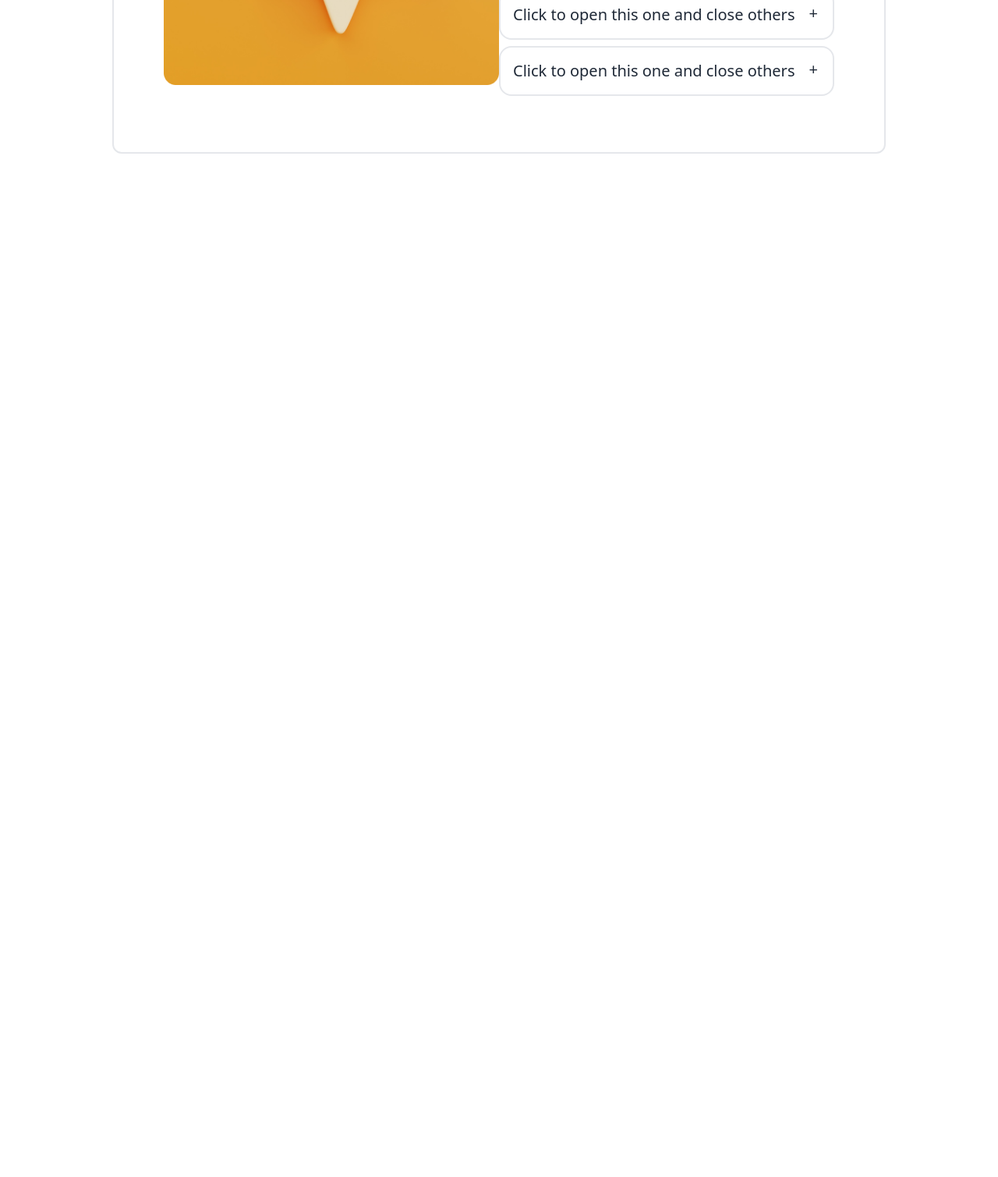
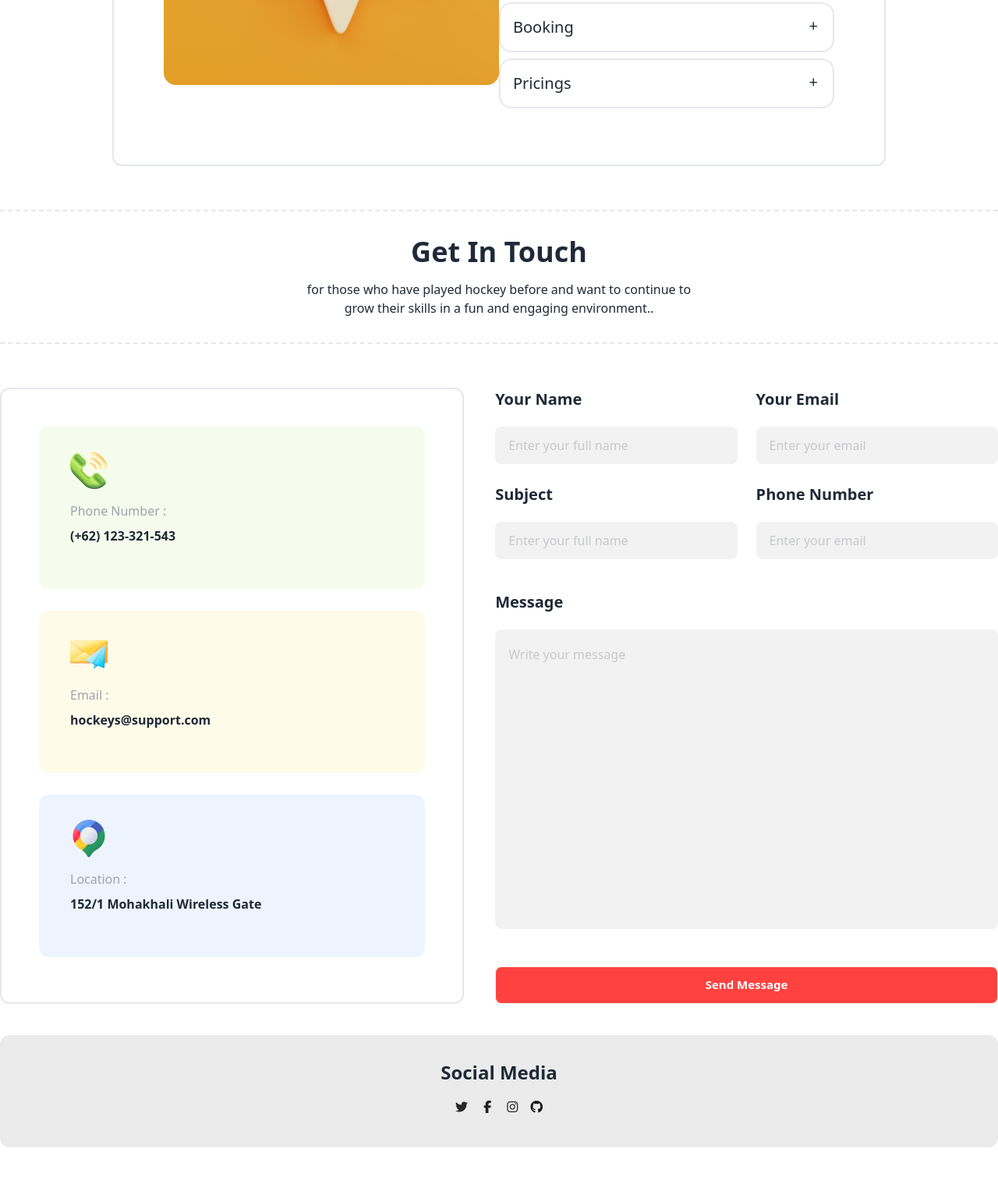
Before and after one commit to afrinbhuiyan/hockey-olympic-repo, a plain HTML site: page index.html in a window 1280 px wide. Shown: the part 4275-5784 px from the top of the page at 78% size. Before the commit the page ends 4528 px from the top, so only its background shows below. Drawn offline with nearby package versions, Linux system fonts and the light colour scheme.

Commit message:
added a introduse yourself section

```diff
--- a/index.html
+++ b/index.html
@@ -351,55 +351,139 @@
                 <p class="mt-4">for those who have played hockey before and want to continue to <br> grow their skills in a fun and engaging environment..</p>
                   </div>
                   <div class="grid grid-cols-1 lg:grid-cols-2 border-2 p-10 lg:p-16 mt-16 lg:mx-36 rounded-xl">
-                    <div class="">
+                    <div class="mb-2">
                       <img src="Images/11.png" alt="">
                     </div>
                     <div class="">
-                        <div class="collapse collapse-plus  border-2 mb-2 mt-2">
+                        <div class="collapse collapse-plus  border-2 mb-2">
                           <input type="radio" name="my-accordion-3" checked="checked" />
-                          <div class="collapse-title text-xl font-medium">Click to open this one and close others</div>
+                          <div class="collapse-title text-xl font-medium">Our Equipment</div>
                           <div class="collapse-content">
-                          <p>hello</p>
+                          <p>Dolor sit amet consectetur. Ut urna diam quis sagittis. Elit elit enim sagittis turpis in magna.</p>
                         </div>
                       </div>
                      <div class="collapse collapse-plus  border-2 mb-2">
                         <input type="radio" name="my-accordion-3" />
-                        <div class="collapse-title text-xl font-medium">Click to open this one and close others</div>
+                        <div class="collapse-title text-xl font-medium">Hockey Training</div>
                         <div class="collapse-content">
-                          <p>hello</p>
+                          <p>Dolor sit amet consectetur. Ut urna diam quis sagittis. Elit elit enim sagittis turpis in magna.</p>
+                        </div>
+                      </div>
+                      <div class="collapse collapse-plus  border-2 mb-2">
+                        <input type="radio" name="my-accordion-3" />
+                        <div class="collapse-title text-xl font-medium">Private Lessons</div>
+                        <div class="collapse-content">
+                          <p>Dolor sit amet consectetur. Ut urna diam quis sagittis. Elit elit enim sagittis turpis in magna.</p>
                         </div>
                       </div>
                       <div class="collapse collapse-plus  border-2  mb-2">
                         <input type="radio" name="my-accordion-3" />
-                        <div class="collapse-title text-xl font-medium">Click to open this one and close others</div>
+                        <div class="collapse-title text-xl font-medium">Ski Touring</div>
                         <div class="collapse-content">
-                          <p>hello</p>
+                          <p>Dolor sit amet consectetur. Ut urna diam quis sagittis. Elit elit enim sagittis turpis in magna.</p>
                         </div>
                       </div>
                       <div class="collapse collapse-plus  border-2  mb-2">
                         <input type="radio" name="my-accordion-3" />
-                        <div class="collapse-title text-xl font-medium">Click to open this one and close others</div>
+                        <div class="collapse-title text-xl font-medium">Booking</div>
                         <div class="collapse-content">
-                          <p>hello</p>
+                          <p>Dolor sit amet consectetur. Ut urna diam quis sagittis. Elit elit enim sagittis turpis in magna.</p>
                         </div>
                       </div>
                       <div class="collapse collapse-plus  border-2  mb-2">
                         <input type="radio" name="my-accordion-3" />
-                        <div class="collapse-title text-xl font-medium">Click to open this one and close others</div>
+                        <div class="collapse-title text-xl font-medium">Pricings</div>
                         <div class="collapse-content">
-                          <p>hello</p>
-                        </div>
-                      </div>
-                      <div class="collapse collapse-plus  border-2  mb-2">
-                        <input type="radio" name="my-accordion-3" />
-                        <div class="collapse-title text-xl font-medium">Click to open this one and close others</div>
-                        <div class="collapse-content">
-                          <p>hello</p>
+                          <p>Dolor sit amet consectetur. Ut urna diam quis sagittis. Elit elit enim sagittis turpis in magna.</p>
                         </div>
                       </div>
                     </div>
                   </div>
           </section>
+           <!-- Introduse Yourself -->
+            <section class="my-14 mx-auto">
+              <div class="border-t-2 border-dashed border-b-2 pt-8 pb-8 text-center">
+                <h3 class="text-4xl font-extrabold">Get In Touch</h3>
+                  <p class="mt-4">for those who have played hockey before and want to continue to <br> grow their skills in a fun and engaging environment..</p>
+                    </div>
+                    <div class="flex flex-col lg:flex-row gap-10 mt-14">
+                      <div class="border-2 p-12 rounded-xl flex-initial">
+                        <div class="rounded-xl h-52 bg-[#bde97723] pl-10 mb-7 lg:pr-80">
+                         <img class="mb-4 pt-8 " src="Images/Group 1171275317.png" alt="">
+                         <p class="text-gray-400 mb-2">Phone Number : </p>
+                         <p class="font-bold">(+62) 123-321-543</p>
+                        </div>
+                        <div class="rounded-xl h-52 bg-[#fddd5f23] pl-10 mb-7">
+                         <img class="mb-4 pt-8 " src="Images/Group 1171275318.png" alt="">
+                         <p class="text-gray-400 mb-2">Email :  </p>
+                         <p class="font-bold">hockeys@support.com</p>
+                        </div>
+                        <div class="rounded-xl h-52 bg-[#629cf31c] pl-10 ">
+                         <img class="mb-4 pt-8 " src="Images/Group 1171275321.png" alt="">
+                         <p class="text-gray-400 mb-2">Location : </p>
+                         <p class="font-bold"> 152/1 Mohakhali Wireless Gate</p>
+                        </div>
+                     </div>
+                     <div class="flex-1">
+                       <div class="flex flex-col lg:flex-row">
+                         <div class="flex-1 mb-6 lg:mr-6">
+                           <p class="text-[20px] font-semibold mb-5">Your Name</p>
+                         <input
+                           type="text"
+                           placeholder="Enter your full name"
+                           class="input input-bordered w-full "
+                           disabled />
+                         </div>
+                         <div class="flex-1">
+                           <p  class="text-[20px] font-semibold mb-5">Your Email</p>
+                           <input
+                           type="text"
+                           placeholder="Enter your email"
+                           class="input input-bordered w-full "
+                           disabled />
+                         </div>
+                       </div>
+                       <div class="flex flex-col lg:flex-row">
+                         <div class="flex-1 mb-6 lg:mr-6">
+                           <p class="text-[20px] font-semibold mb-5">Subject</p>
+                         <input
+                           type="text"
+                           placeholder="Enter your full name"
+                           class="input input-bordered w-full "
+                           disabled />
+                         </div>
+                         <div class="flex-1">
+                           <p  class="text-[20px] font-semibold mb-5">Phone Number</p>
+                           <input
+                           type="text"
+                           placeholder="Enter your email"
+                           class="input input-bordered w-full "
+                           disabled />
+                         </div>
+                       </div>
+                       <div>
+                         <p  class="text-[20px] font-semibold mb-5 mt-4">Message</p>
+                         <input
+                         type="text"
+                         placeholder="Write your message"
+                         class="input input-bordered w-full h-96 pb-80"
+                         disabled />
+                       </div>
+                       <div class="form-control mt-12">
+                         <button class="btn bg-gradient-color text-white text-[15px]">Send Message</button>
+                       </div>
+                     </div>
+                    </div>
+                    <div class="rounded-xl h-36 bg-[#13131815] text-center mt-10">
+                     <p class="text-2xl font-bold pt-8">Social Media</p>
+                     <ul class="mt-4">
+                      <li><i class="fa-brands fa-twitter" style="color: #262627;"></i>
+                      <i class="fa-brands fa-facebook-f ml-4" style="color: #212121;"></i>
+                      <i class="fa-brands fa-instagram ml-4" style="color: #232424;"></i>
+                      <i class="fa-brands fa-github ml-3" style="color: #111213;"></i></li>
+                     </ul>
+                    </div>
+            </section>
     </main>
     <footer>
 
```
